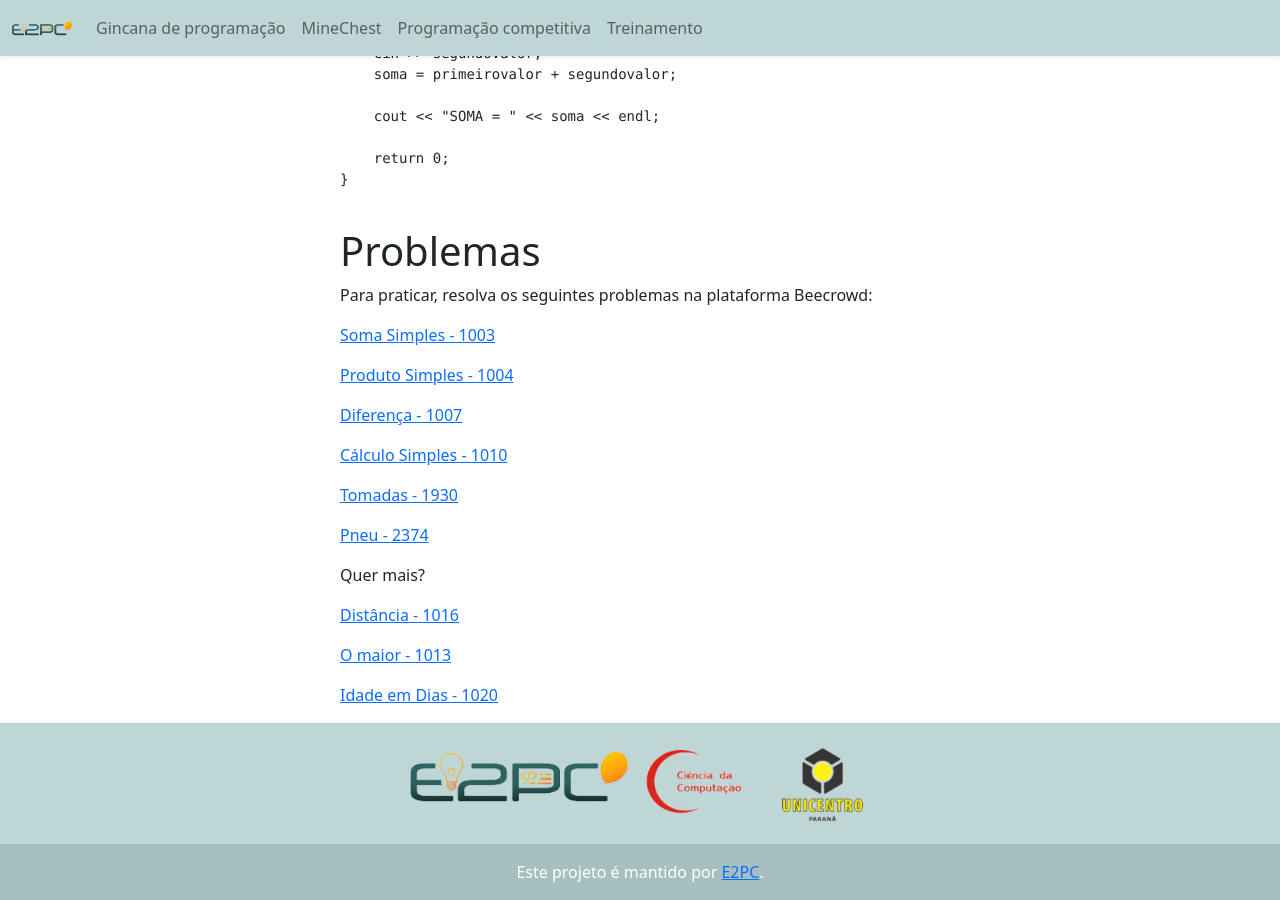
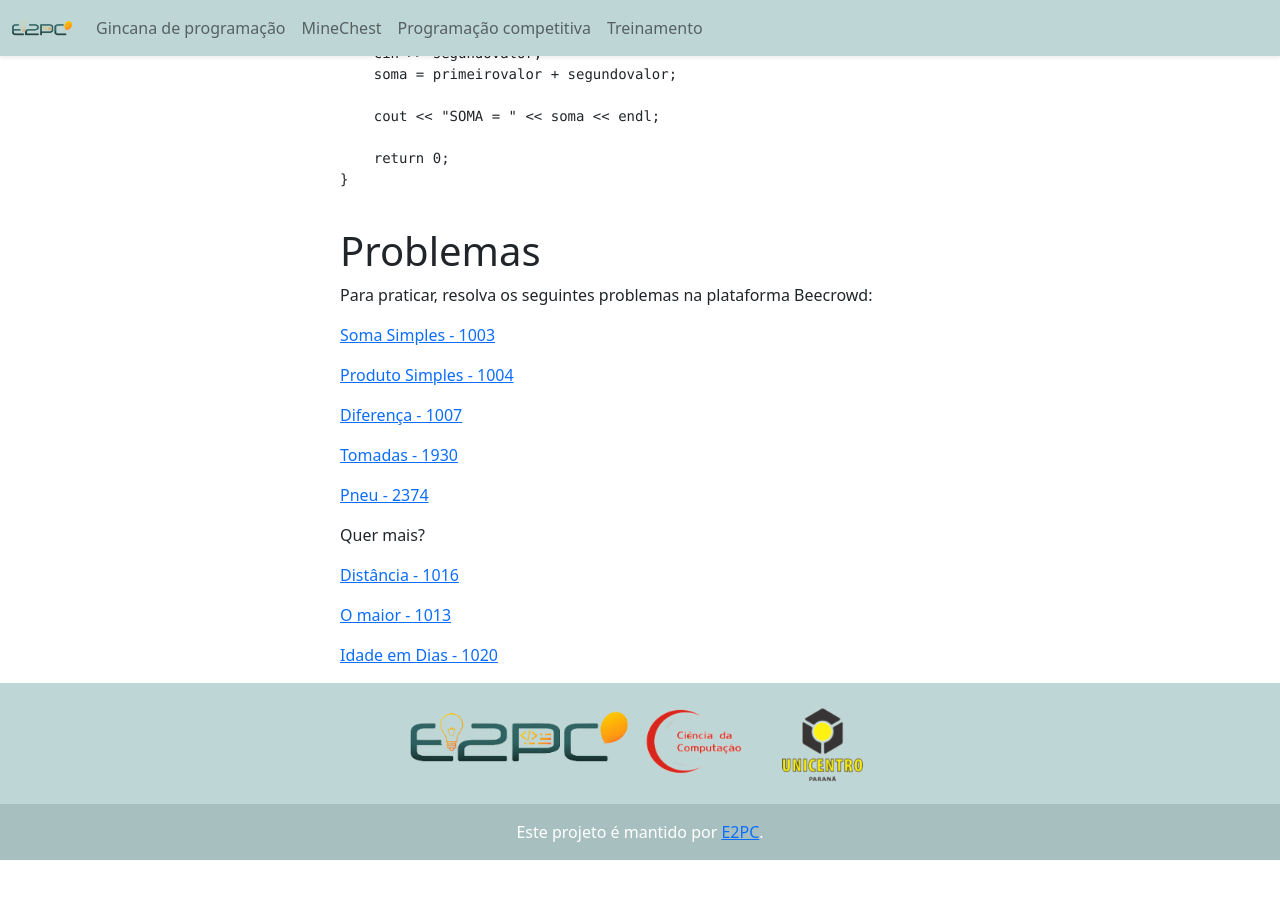
Before and after one commit to E2PC/ProjectPage, a Jekyll site: the page built from treinamento/entrada_saida.md, in a window 1280 px wide and 900 px high, scrolled down 1919 px. Built offline with Jekyll 4.4.1, drawn with Linux system fonts in a browser that asks for light colours; nearby versions of some CDN libraries; after the commit the page ends 2779 px from its top, so only the background shows below that.

Commit message:
'removendoProblema'

```diff
--- a/treinamento/entrada_saida.md
+++ b/treinamento/entrada_saida.md
@@ -118,8 +118,6 @@ Para praticar, resolva os seguintes problemas na plataforma Beecrowd:
 
 [Diferença - 1007](https://www.beecrowd.com.br/judge/pt/problems/view/1007)
 
-[Cálculo Simples - 1010](https://www.beecrowd.com.br/judge/pt/problems/view/1010)
-
 [Tomadas - 1930](https://www.beecrowd.com.br/judge/pt/problems/view/1930)
 
 [Pneu - 2374](https://www.beecrowd.com.br/judge/pt/problems/view/2374)
```
